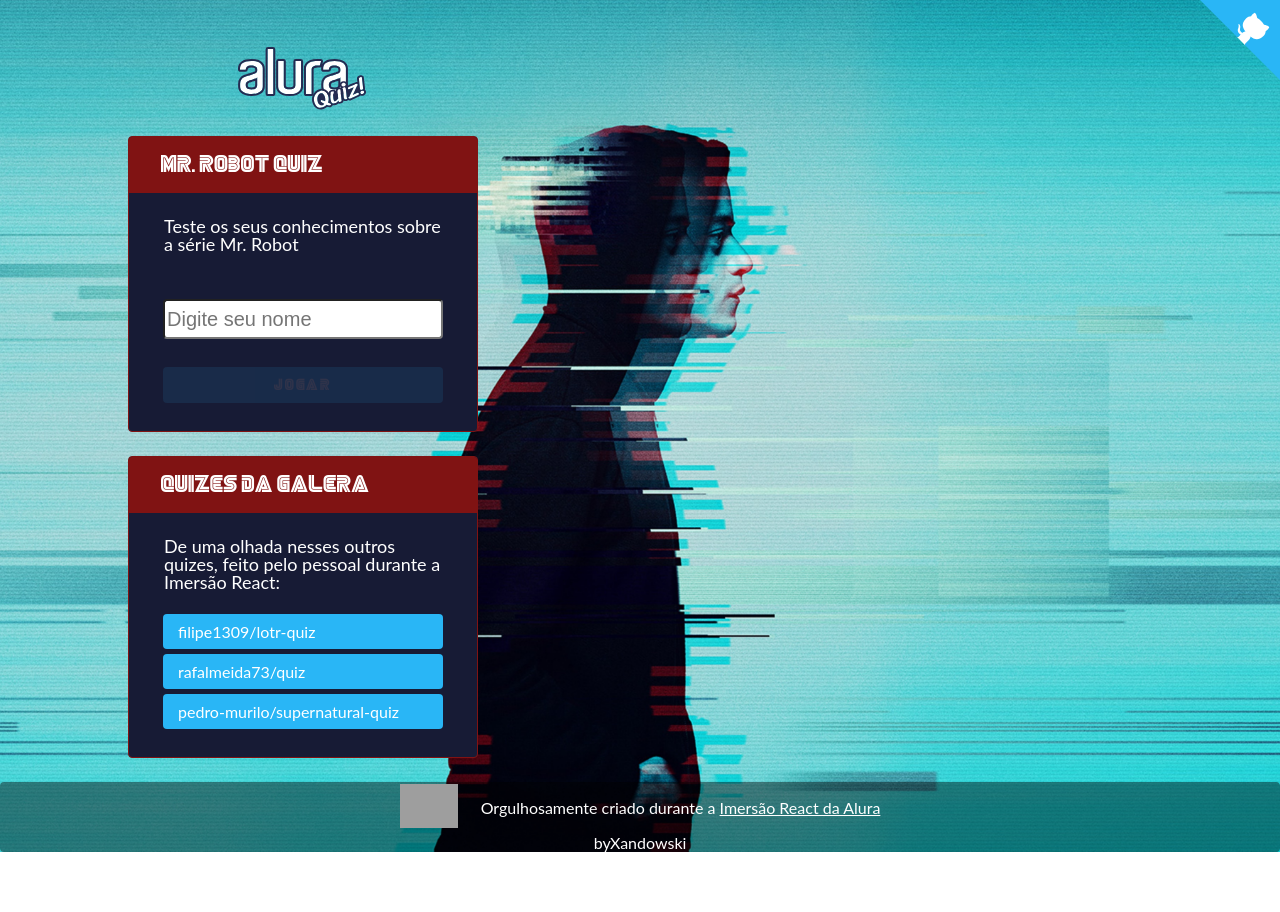
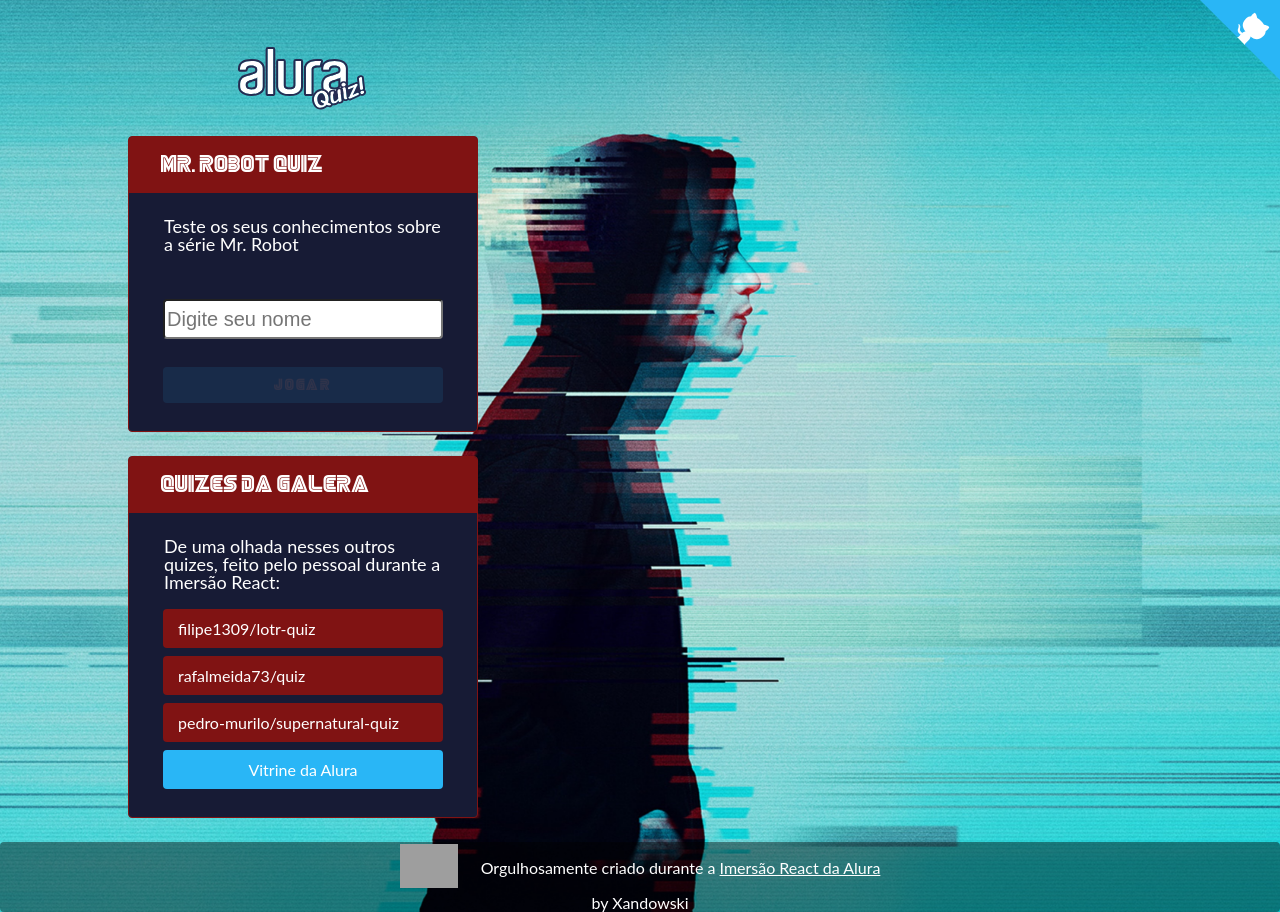
Before and after one commit to Xandowski/mrrobot-quiz, a Next.js app: page / in a window 1280 px wide. Before the commit the page ends 852 px from the top, so only its background shows below. Built offline with nearby package versions, Linux system fonts and the light colour scheme; grey boxes are pictures that could not be loaded.

Commit message:
refatoração de codigo

```diff
--- a/package.json
+++ b/package.json
@@ -8,6 +8,7 @@
     "lint": "eslint  ./ --fix"
   },
   "dependencies": {
+    "framer-motion": "^3.2.2-rc.1",
     "next": "latest",
     "next-images": "^1.7.0",
     "nextjs-fonts": "^0.22.0",
--- a/src/components/Footer/index.js
+++ b/src/components/Footer/index.js
@@ -46,7 +46,7 @@
       </div>
       <span>
         by
-        <a href="https://github.com/Xandowski">Xandowski</a>
+        <a href="https://github.com/Xandowski"> Xandowski</a>
       </span>
     </FooterWrapper>
   )
--- /dev/null
+++ b/src/components/Form/index.js
@@ -0,0 +1,21 @@
+import styled from 'styled-components'
+import React from 'react'
+
+import PlayButton from '../QuizButton'
+
+const FormBase = styled.form`
+
+`
+
+const Form = ({onSubmit, text, disabled, children}) => {
+  return (
+    <FormBase
+      onSubmit={onSubmit}
+    >
+      { children }
+      { text && <PlayButton disabled={disabled} text={text} /> }
+    </FormBase>
+  )
+}
+
+export default Form
--- a/src/components/Options/index.js
+++ b/src/components/Options/index.js
@@ -1,19 +1,22 @@
 import styled from 'styled-components'
 import React from 'react'
 import PropTypes from 'prop-types'
+import Link from '../Link'
 
-const OptionsBase = styled.a`
+const OptionsBase = styled(Link)`
   outline: 0;
   text-decoration: none;
   color: white;
-  background-color: ${({ theme }) => `${theme.colors.primary}`};
+  /* background-color: ${({ theme }) => `${theme.colors.primary}`}; */
+  background-color: ${props => props.button === true ? ({ theme }) => `${theme.colors.secondary}` : ({ theme }) => `${theme.colors.primary}`};
   padding: 10px 15px;
   margin-bottom: 8px;
   width: 280px;
   cursor: pointer;
   border-radius: ${({ theme }) => theme.borderRadius};
   transition: .3s;
-  display: block;
+  display: ${props => props.button === true ? 'flex' : 'block'};
+  justify-content: center;
 
   input{
     display: none;
@@ -26,10 +29,12 @@
 `
 
 const Options = ({
-  as, alternative, alternativeId, dataSelected, dataStatus, input, project, user,
+  as, alternative, alternativeId, dataSelected, dataStatus, input, project, user, href, button
 }) => (
   <OptionsBase
+    button={button}
     as={as}
+    href={href}
     data-selected={dataSelected}
     data-status={dataStatus}
     htmlFor={alternativeId}
@@ -40,26 +45,26 @@
   </OptionsBase>
 )
 
-Options.propTypes = {
-  as: PropTypes.string,
-  alternative: PropTypes.elementType,
-  alternativeId: PropTypes.string,
-  dataSelected: PropTypes.func,
-  dataStatus: PropTypes.bool,
-  input: PropTypes.element,
-  project: PropTypes.string,
-  user: PropTypes.string,
-}
+// Options.propTypes = {
+//   as: PropTypes.string,
+//   alternative: PropTypes.elementType,
+//   alternativeId: PropTypes.string,
+//   dataSelected: PropTypes.bool,
+//   dataStatus: PropTypes.bool,
+//   input: PropTypes.element,
+//   project: PropTypes.string,
+//   user: PropTypes.string,
+// }
 
-Options.defaultProps = {
-  as: '',
-  alternative: null,
-  alternativeId: '',
-  input: null,
-  dataSelected: null,
-  dataStatus: null,
-  project: '',
-  user: '',
-}
+// Options.defaultProps = {
+//   as: '',
+//   alternative: null,
+//   alternativeId: '',
+//   input: null,
+//   dataSelected: null,
+//   dataStatus: null,
+//   project: '',
+//   user: '',
+// }
 
 export default Options
--- a/src/components/PageDefault/index.js
+++ b/src/components/PageDefault/index.js
@@ -5,12 +5,11 @@
 import QuizContainer from '../QuizContainer'
 import QuizLogo from '../QuizLogo'
 
-const PageDefault = ({ bg, widget, quizesGalera }) => (
+const PageDefault = ({ children, bg }) => (
   <QuizBackground backgroundImage={bg}>
     <QuizContainer>
       <QuizLogo />
-      {widget}
-      {quizesGalera}
+      {children}
     </QuizContainer>
     <Footer />
     <GitHubCorner projectUrl="https://github.com/Xandowski/mrrobot-quiz" />
--- a/src/components/QuizButton/index.js
+++ b/src/components/QuizButton/index.js
@@ -25,9 +25,14 @@
   }
   }
 `
-const PlayButton = ({disabled, text}) => {
+const PlayButton = ({disabled, text, as, href}) => {
   return (
-    <Button type='submit' disabled={disabled}>
+    <Button
+      as={as}
+      href={href}
+      type='submit'
+      disabled={disabled}
+    >
       {text}
     </Button>
   )
--- a/src/components/Widget/index.js
+++ b/src/components/Widget/index.js
@@ -1,6 +1,6 @@
 import styled from 'styled-components'
 import React from 'react'
-import PlayButton from '../QuizButton'
+import { motion } from 'framer-motion'
 
 const WidgetBase = styled.div`
   margin-top: 24px;
@@ -85,9 +85,9 @@
       border-radius: ${({ theme }) => theme.borderRadius};
       height: 35px;
       color: ${({ theme }) => theme.colors.contrastText};
-      display: flex;
+      /* display: flex;
       align-items: center;
-      padding-left: 15px;
+      padding-left: 15px; */
     }
 
     label {
@@ -127,24 +127,27 @@
 `
 
 const Widget = ({
-  headerTitle, description, onSubmit, element, link, disabled, text, img, question, backLink
+  delay, headerTitle, description, link, img, question, backLink, yValue, children
 }) => (
-  <WidgetBase>
+  <WidgetBase
+    as={motion.section}
+    transition={{ delay: delay, duration: 0.5}}
+    variants={{
+      show: {opacity: 1, y: '0'},
+      hidden: {opacity: 0, y: `${yValue}`},
+    }}
+    initial="hidden"
+    animate="show"
+  >
     <WidgetBase.Header>
-      {backLink}
-      <h1>{headerTitle}</h1>
+      { backLink }
+      <h1>{ headerTitle }</h1>
     </WidgetBase.Header>
-    {img
-        && <img src={img} alt="gif" />}
+      { img && <img src={img} alt="gif" /> }
     <WidgetBase.Content>
-      {question
-          && <h2>{question}</h2>}
+      { question && <h2>{question}</h2> }
       <h3>{description}</h3>
-      <form onSubmit={onSubmit}>
-        {element}
-        {text
-            && <PlayButton disabled={disabled} text={text} />}
-      </form>
+     { children }
       {link && (
       <a href={link}>Voltar para home</a>
       )}
--- a/src/pages/index.js
+++ b/src/pages/index.js
@@ -1,11 +1,14 @@
+import React, { useState } from 'react'
 import { useRouter } from 'next/router'
-import Link from 'next/link'
-import React, { useState } from 'react'
 import db from '../../db.json'
 
+import Input from '../components/Input'
+import Form from '../components/Form'
+import Options from '../components/Options'
+import Link from '../components/Link'
 import PageDefault from '../components/PageDefault'
-import Input from '../components/Input'
 import Widget from '../components/Widget'
+import QuizButton from '../components/QuizButton'
 
 export default function Home() {
   const router = useRouter()
@@ -26,44 +29,57 @@
   return (
     <PageDefault
       bg={db.bg}
-      widget={(
+    >
       <Widget
+        delay={0}
+        yValue="-100%"
         headerTitle={db.title}
         description={db.description}
+      >
+        <Form
+          text="Jogar"
           onSubmit={handleQuizPage}
-          element={(
+          disabled={name.length === 0}
+        >
           <Input
             onChange={handleName}
             name="name"
             type="text"
             placeholder="Digite seu nome"
           />
-          )}
-          disabled={name.length === 0}
-          text="Jogar"
-        />
-      )}
-      quizesGalera={(
+        </Form>
+      </Widget>
       <Widget
+        delay={0.5}
+        yValue="100%"
         headerTitle="Quizes da galera"
         description="De uma olhada nesses outros quizes, feito pelo pessoal durante a Imersão React:"
-          element={
+      >
+        {
           db.external.map((link, index) => {
             const [projectName, githubUser] = link.replace(/^(?:https?:\/\/)|(.vercel.app)/g, '').split('.')
             return (
-                <Link
-                  key={index}
+              // <Link
+              //   key={index}
+              //   href={`/quiz/${projectName}.${githubUser}`}
+              // >
+
+              // </Link>
+              <Options
+                user={githubUser}
+                project={projectName}
                 href={`/quiz/${projectName}.${githubUser}`}
               >
-                  <a>
-                    {`${githubUser}/${projectName}`}
-                  </a>
-                </Link>
+              </Options>
             )
           })
         }
-        />
-      )}
-    />
+        <Options
+          button={true}
+          input="Vitrine da Alura"
+          href="https://aluraquiz-base.alura-challenges.vercel.app/contribuidores"
+        ></Options>
+      </Widget>
+    </PageDefault>
   )
 }
```
Also changed, not shown: src/screens/Quiz/index.js (+21 -32 lines), 2 other files (tests, documents, lock files or other folders). Lines whose indentation alone changed are shown as unchanged.
